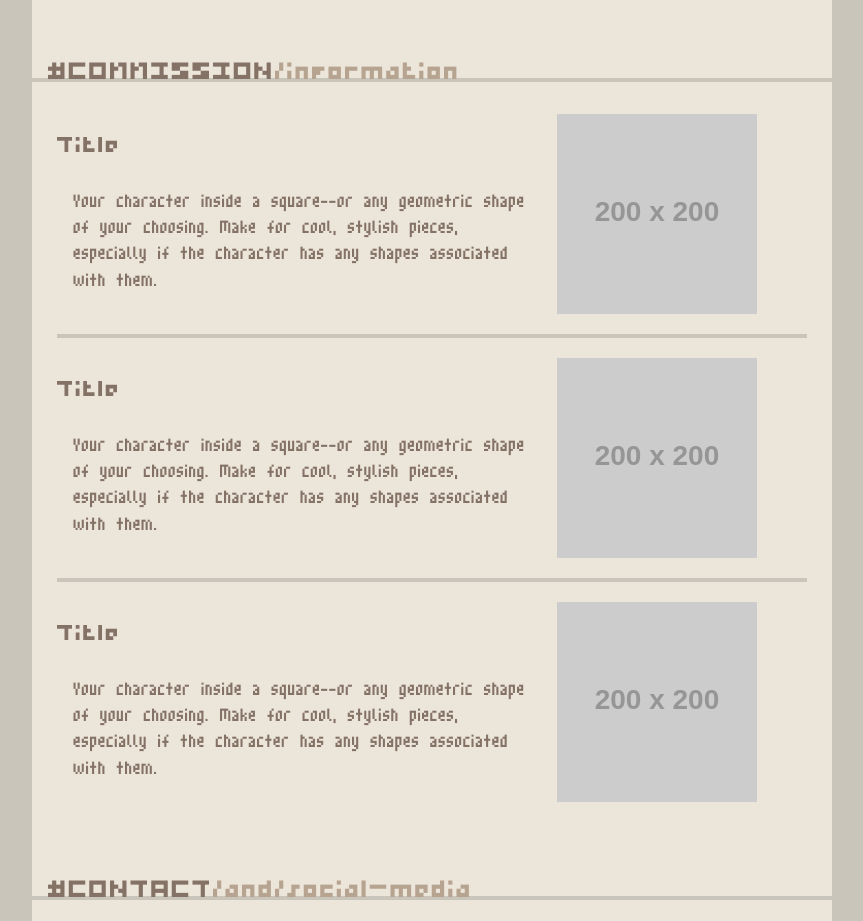
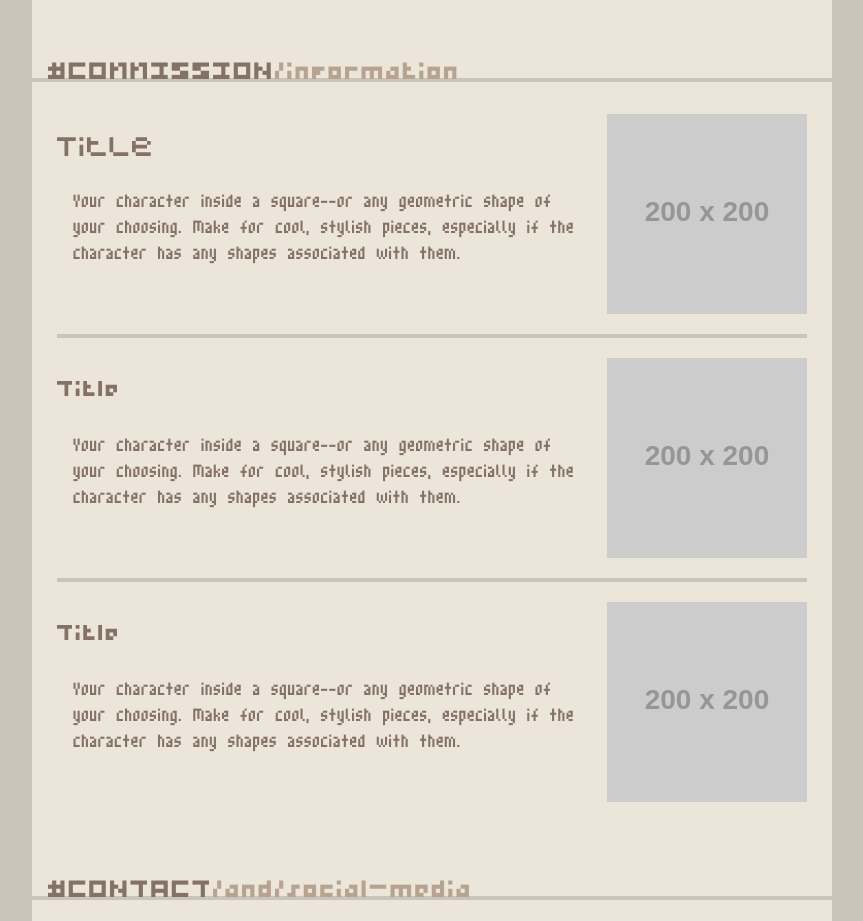
Before and after one commit to Feravyre/feravyre.github.io, a plain HTML site: page index.html in a window 1280 px wide. Shown: the part 5656-6577 px from the top of the page, without its empty margins (408-1271 px from the left). Drawn offline with Linux system fonts and the light colour scheme; placeholder pictures from the web are drawn by us.

Commit message:
Commission title font change

```diff
--- a/index.html
+++ b/index.html
@@ -224,7 +224,7 @@
 
     <div class="w3-content w3-justify" style="max-width:750px">
 
-        <div class="flex-container">
+        <div class="flex-container commissions">
                     <div class="column left">
                         <h2>Title</h2>
                         <p>Your character inside a square--or any geometric shape of your choosing. Make for cool, stylish pieces, especially if the character has any shapes associated with them.</p>
--- a/main.css
+++ b/main.css
@@ -133,6 +133,11 @@ main p {
     line-height: 0.8em;
     margin: 0.5em;
 }
+
+.commissions h2 {
+    font-family: 'avant_pixelregular';
+}
+
 .about-image {
     float:right;
     margin-left:32px;
@@ -168,7 +173,7 @@ main p {
 }
 
 .column.right {
-    width: 250px
+    width: 200px
 }
 
 input {
```
